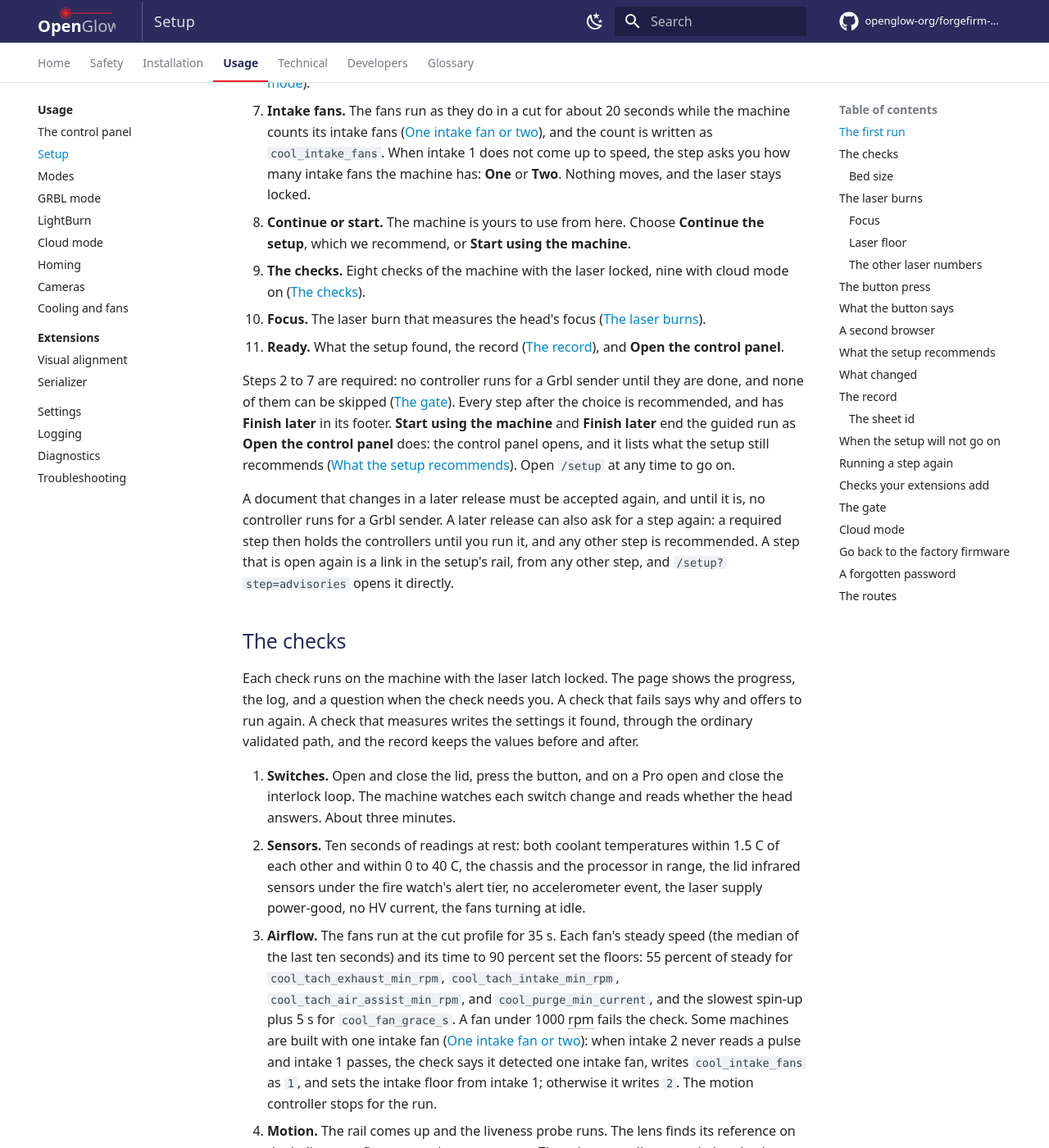
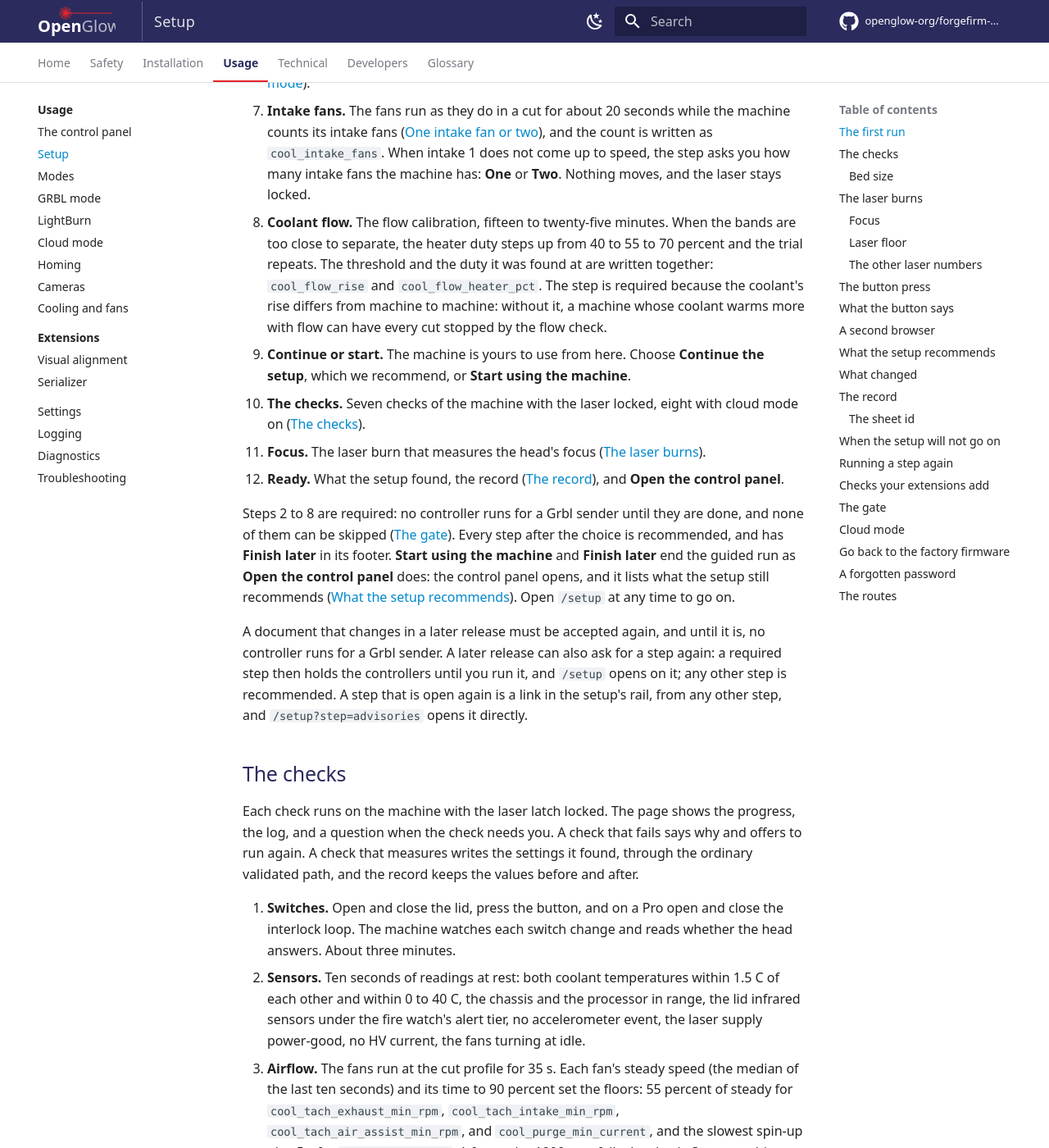
Before and after one commit to openglow-org/forgefirm-docs, an MkDocs documentation site: the page built from docs/usage/setup.md, in a window 1280 px wide and 1400 px high, scrolled down 1101 px. Shown: the whole window at 82% size. Built offline with MkDocs 1.6.1 and Material for MkDocs 9.7.7, drawn with Linux system fonts in a browser that asks for light colours; comment, search, counter and statistics services are not loaded; some of the changed text lies outside the part shown.

Commit message:
Setup: Coolant flow is required; each loop has its own flow bands
- Setup: Coolant flow is step 8, after Intake fans and before the
  choice, and steps 2 to 8 are required; the checks list loses it (seven
  checks, eight with cloud mode on); the gate names it, and a required
  step a release asks for again holds the controllers and /setup opens
  on it; GET /wiz lists missing.
- forgectrl: the required steps are preferences, machine, cloud, and
  cooling.flow; the missing list, from which the page opens the first;
  two flow faults in a row flag cooling.flow.
- Cooling engine: a section on why each loop has its own bands (the
  bench reference's stagnant rise starts at about 16 C; an early Pro rose
  15.8 to 16.2 C with flow and 20.5 to 20.9 C without, at the same
  duty), so the calibration is required and the recommended band of
  cool_flow_rise is its whole range, 1 to 40 C.
- Cooling and fans, Diagnostics, Usage index: the band, and the setup
  running the calibration on every machine.

The record of the change is forgectrl's "Setup: the coolant flow
calibration is required; the page opens a missing required step".

Proof: check-style and check-interfaces are clean, and zensical build
finds no issues.

```diff
--- a/docs/technical/forgefirm/cooling-engine.md
+++ b/docs/technical/forgefirm/cooling-engine.md
@@ -247,7 +247,7 @@ operating point is measured rather than assumed:
 |---|---|---|
 | Heater duty | 40 % | Below about 40 %, natural convection sheds the heat well enough to *mimic* flow: dead-pump trials have looked healthier than a working pump. At 40 % heat input outruns convection, and it is the cheapest duty that does. |
 | Window | 50 s | Long enough for the bands to separate cleanly. |
-| Fault threshold | 14.4 °C rise | Midway between the observed flowing band and the observed stagnant band. |
+| Fault threshold | 14.4 °C rise | The default: midway between the flowing band and the stagnant band observed on the bench reference. Each loop gets its own ([below](#each-loop-has-its-own-bands)). |
 | Re-check interval | 150 s | A pump that stops mid-job is invisible otherwise. |
 
 The derivation of the operating point, from a 60-run design matrix, is on
@@ -271,6 +271,23 @@ A warmer loop sheds the heater's heat no worse with the pump on and holds it
 better with the pump off, so the threshold needs no warm-end value through
 27 C. Above that only a running tube warms this loop, and the check takes the
 tube's share off (below).
+
+### Each loop has its own bands
+
+The bands differ from loop to loop, and the 14.4 °C default is the bench
+reference's midpoint. On the bench reference the stagnant rise starts at
+about 16 °C. On an early Pro, at the same 40 percent heater duty, the
+coolant rose 15.8 to 16.2 °C with flow and 20.5 to 20.9 °C without: the
+default sits under that loop's flowing rise, so until the loop is
+calibrated the flow check reads good flow as no flow on every job. The
+flow calibration
+([Diagnostics: verifying and calibrating flow](#diagnostics-verifying-and-calibrating-flow))
+is therefore a required step of the setup: no controller runs for a sender
+until the calibration has written the loop's own threshold and the heater
+duty it was found at ([Setup](../../usage/setup.md#the-gate)). For the same
+reason the recommended band of `cool_flow_rise` is its whole legal range
+([Gate settings](#gate-settings-range-band-off-end)): no one loop's band
+judges another loop's value.
 
 ### Checks start from a settled loop
 
@@ -648,7 +665,7 @@ is on [Cooling and fans](../../usage/cooling-and-fans.md).
 | `cool_accel_y_alert` | `crash_y_alert` (head-accel Y high event; pause tier) | 112 | 0 to 255 | 85 to 145 | 0 |
 | `cool_accel_abort` | `crash_abort` (head-accel shared abort; fail tier) | 133 | 0 to 255 | 100 to 170 | 0 |
 | `cool_flow_check_s` | `flow` (flow verification) | 50 s | 0 to 300 s | 30 to 120 s | 0 |
-| `cool_flow_rise` | (tunes `flow`; set from flow calibrate) | 14.4 °C | 1 to 40 °C | 8 to 16 °C | never |
+| `cool_flow_rise` | (tunes `flow`; set from flow calibrate, which the setup requires: [each loop has its own bands](#each-loop-has-its-own-bands)) | 14.4 °C | 1 to 40 °C | 1 to 40 °C | never |
 | `cool_tach_exhaust_min_rpm` | `exhaust` | 6400 rpm | 0 to 20000 | 5800 to 7000 | 0 |
 | `cool_tach_intake_min_rpm` | `intake` (each tach fitted) | 2290 rpm | 0 to 20000 | 2100 to 2500 | 0 |
 | `cool_tach_air_assist_min_rpm` | `air_assist` | 6000 rpm | 0 to 30000 | 5500 to 6600 | 0 |
--- a/docs/usage/index.md
+++ b/docs/usage/index.md
@@ -26,7 +26,8 @@ partition on its first ForgeFIRM boot
 
 The first visit to the control panel runs the setup: the advisories, your
 account, the preferences, the machine facts, the cloud decision, the
-intake fan count, the checks, and the focus ([Setup](setup.md)). No
+intake fan count, the coolant flow calibration, the checks, and the focus
+([Setup](setup.md)). No
 controller runs for a Grbl sender until its first steps are done
 ([The gate](setup.md#the-gate)); the rest is recommended.
 
--- a/docs/usage/setup.md
+++ b/docs/usage/setup.md
@@ -7,7 +7,7 @@ title: Setup
 Setup is the first run of the control panel on a new ForgeFIRM
 install. It collects your consent, creates your account, records the
 machine's facts, decides whether cloud mode exists, and checks and measures
-the machine. The first steps, up to the count of the intake fans, are
+the machine. The first steps, through the coolant flow calibration, are
 required: no controller runs for a Grbl sender until they are done. Every
 step after them is recommended, never required. This page describes the steps, the button
 press, the record, what the setup recommends, and the gate. It also
@@ -56,17 +56,24 @@ The setup runs in these steps:
    and the count is written as `cool_intake_fans`. When intake 1 does not
    come up to speed, the step asks you how many intake fans the machine
    has: **One** or **Two**. Nothing moves, and the laser stays locked.
-8. **Continue or start.** The machine is yours to use from here. Choose
+8. **Coolant flow.** The flow calibration, fifteen to twenty-five minutes.
+   When the bands are too close to separate, the heater duty steps up from
+   40 to 55 to 70 percent and the trial repeats. The threshold and the duty
+   it was found at are written together: `cool_flow_rise` and
+   `cool_flow_heater_pct`. The step is required because the coolant's rise
+   differs from machine to machine: without it, a machine whose coolant
+   warms more with flow can have every cut stopped by the flow check.
+9. **Continue or start.** The machine is yours to use from here. Choose
    **Continue the setup**, which we recommend, or **Start using the
    machine**.
-9. **The checks.** Eight checks of the machine with the laser locked, nine
-   with cloud mode on ([The checks](#the-checks)).
-10. **Focus.** The laser burn that measures the head's focus
+10. **The checks.** Seven checks of the machine with the laser locked, eight
+    with cloud mode on ([The checks](#the-checks)).
+11. **Focus.** The laser burn that measures the head's focus
     ([The laser burns](#the-laser-burns)).
-11. **Ready.** What the setup found, the record
+12. **Ready.** What the setup found, the record
     ([The record](#the-record)), and **Open the control panel**.
 
-Steps 2 to 7 are required: no controller runs for a Grbl sender until they
+Steps 2 to 8 are required: no controller runs for a Grbl sender until they
 are done, and none of them can be skipped ([The gate](#the-gate)). Every
 step after the choice is recommended, and has **Finish later** in its
 footer. **Start using the machine** and **Finish later** end the
@@ -78,7 +85,8 @@ at any time to go on.
 A document that changes in a later release must be accepted again, and
 until it is, no controller runs for a Grbl sender. A later release can
 also ask for a step again: a required step then holds the controllers
-until you run it, and any other step is recommended. A step that is open
+until you run it, and `/setup` opens on it; any other step is
+recommended. A step that is open
 again is a link in the setup's rail, from any other step, and
 `/setup?step=advisories` opens it directly.
 
@@ -308,7 +311,8 @@ runs for a Grbl sender without it. The machine recommends a step:
 - that this release asks for again, at a newer version than the one it ran
   at;
 - **Coolant flow** after two coolant flow faults in a row, and after a
-  **Flow check** that fails or shows a thin margin;
+  **Flow check** that fails or shows a thin margin: it is recommended
+  again, and the controllers keep running;
 - **Airflow** when a fan starts a job within 10 percent of its floor;
 - the steps of a head change when the machine boots with a different head
   ([What changed](#what-changed)), Your machine among them: it is
@@ -410,8 +414,10 @@ it may do. See [Extensions](extensions/index.md).
 
 No controller runs for a Grbl sender until the required steps are done:
 the advisories (every document, then the button press), the account,
-Preferences, Your machine, Cloud mode, and the count of the intake fans.
-The count matters because a machine built with one intake fan would
+Preferences, Your machine, Cloud mode, Coolant flow, and the count of the
+intake fans. Coolant flow matters because the coolant's rise differs from
+machine to machine (step 8 of [The first run](#the-first-run)). The count
+matters because a machine built with one intake fan would
 otherwise stop every cut with an airflow fault. The Intake fans step
 counts them, and so does the Airflow check; setting Intake fans on the
 Machine tab gives the count too
@@ -423,9 +429,9 @@ run the step.
 While the gate is closed, `GET /mode` reports the controller as `gated`,
 and its `why` names what is missing: `the advisories are not accepted`,
 `no account exists`, `setup required:` with the steps not done (for
-example `setup required: preferences, machine, cloud`), or `the intake
-fans are not counted`. The panel's Status tab shows a banner with a link
-to the setup.
+example `setup required: preferences, machine, cloud, cooling.flow`), or
+`the intake fans are not counted`. The panel's Status tab shows a banner
+with a link to the setup.
 
 ## Cloud mode
 
@@ -481,7 +487,7 @@ stands.
 | Endpoint | Purpose |
 |---|---|
 | `GET /setup` | The setup page (also `/` until the guided run ends) |
-| `GET /wiz` | The setup state: `gate` and its `why`, `fans_counted`, `recommended` (each step's `id` and `reason`), every step with the version it completed at, and the what-changed menu; `extensions` lists the checks packages add (`pkg:<id>`, the title, done) |
+| `GET /wiz` | The setup state: `gate` and its `why`, `fans_counted`, `missing` (the required steps the gate waits for, a release's version bump among them), `recommended` (each step's `id` and `reason`), every step with the version it completed at, and the what-changed menu; `extensions` lists the checks packages add (`pkg:<id>`, the title, done) |
 | `GET /wiz/record`, `GET /wiz/record?download=1`, `GET /wiz/record.html` | The setup record, the same as a download named after the sheet id, and the printable summary |
 | `POST /wiz/changed` | A replaced part or a service (`what`: `tube`, `pump`, `coolant`, `fan`, `head`, `tray`, `service`); the steps it maps to are recommended |
 | `GET /advisories/<id>` | The text of one advisory; the `ETag` is its hash |
```
Also changed, not shown: other parts of docs/usage/setup.md (+2 -7 lines), docs/technical/forgefirm/forgectrl.md (+16 -8 lines), docs/usage/cooling-and-fans.md (+1 -1 lines), docs/usage/diagnostics.md (+2 -1 lines).
